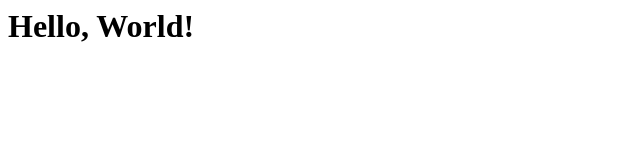
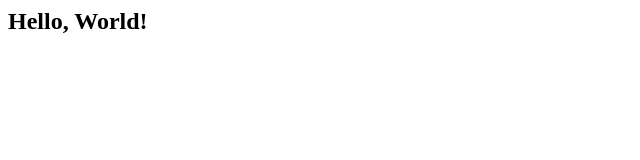
Before and after one commit to seesharprun/myfirstwebsite, a plain HTML site: page index.html in a window 1280 px wide. Shown: the whole page, without its empty margins (0-640 px from the left). Drawn offline with Linux system fonts and the light colour scheme.

Commit message:
Changed h1 to h2

```diff
--- a/index.html
+++ b/index.html
@@ -1 +1,3 @@
-<h1>Hello, World!</h1>
+<h2>
+    Hello, World!
+</h2>
```
